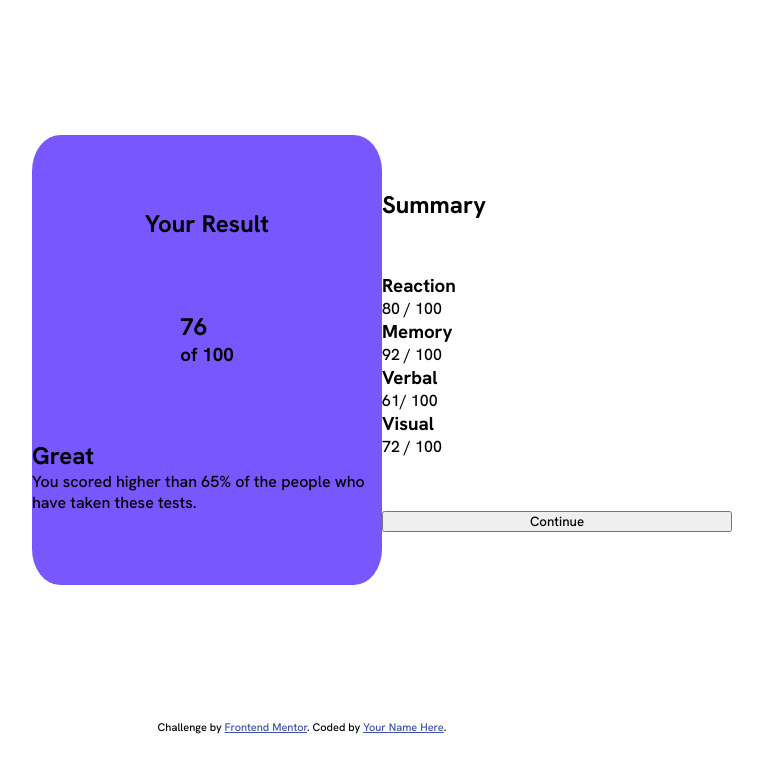
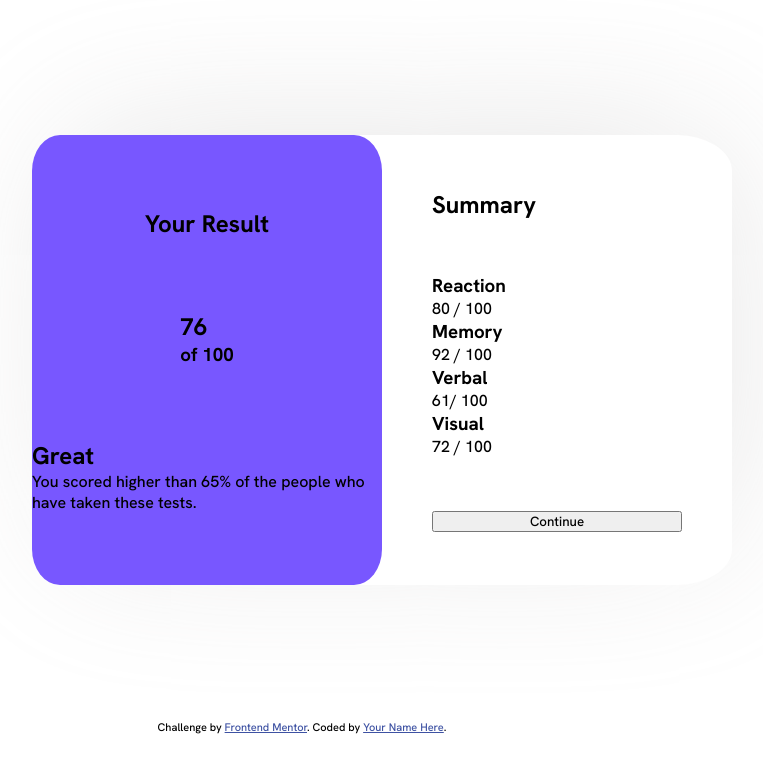
Before and after one commit to imranhossainemi/results-summary-component-main, a plain HTML site: page index.html in a window 1280 px wide. Shown: the top 772 px of the page, without its empty margins (338-1101 px from the left). Drawn offline with Linux system fonts and the light colour scheme.

Commit message:
Update index.html

```diff
--- a/index.html
+++ b/index.html
@@ -26,7 +26,7 @@
       display: flex;
       align-items: center;
       justify-content: center;
-      margin: 0 auto;
+      margin: 0 auto;;
     }
 
     .result {
@@ -34,6 +34,9 @@
       height: 450px;
       display: flex;
       flex-direction: row;
+      background-color: hsl(0, 0%, 100%);
+      border-radius: 8%;
+      box-shadow: 14px -19px 164px -37px  hsla(0, 2%, 72%, 0.486);
     }
 
     .result .mark,
@@ -49,6 +52,10 @@
       align-items: center;
       background-color: hsl(252, 100%, 67%);
       border-radius: 8%;
+    }
+
+    .summary {
+      padding: 0 50px;
     }
 
     .attribution { font-size: 11px; text-align: center; }
```
